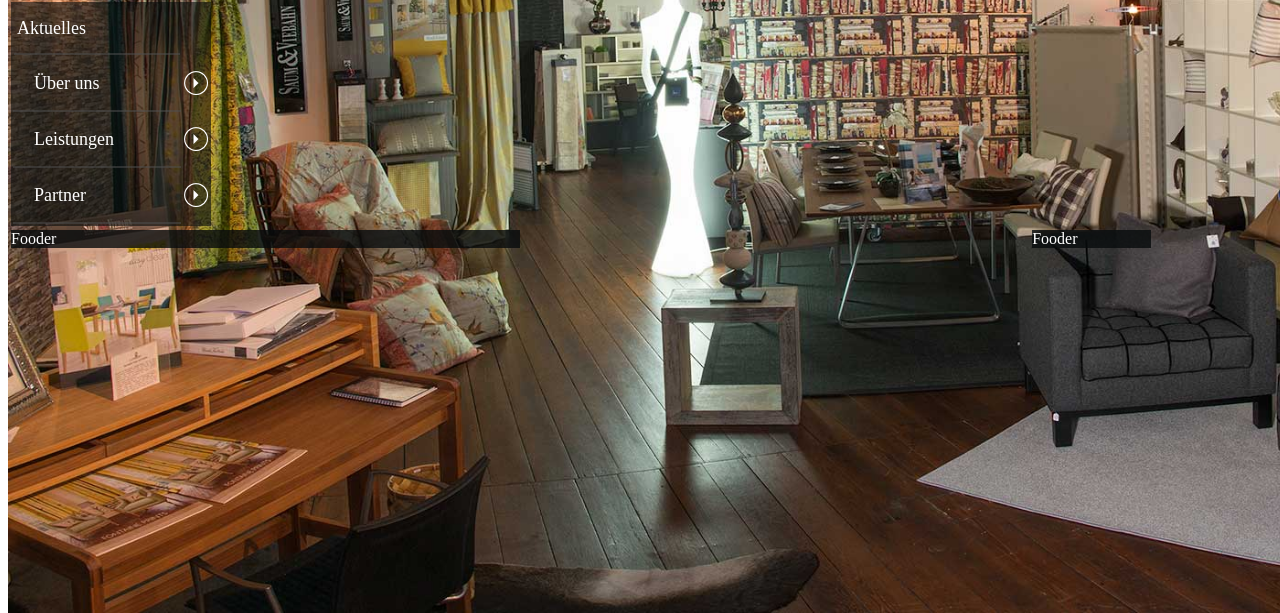
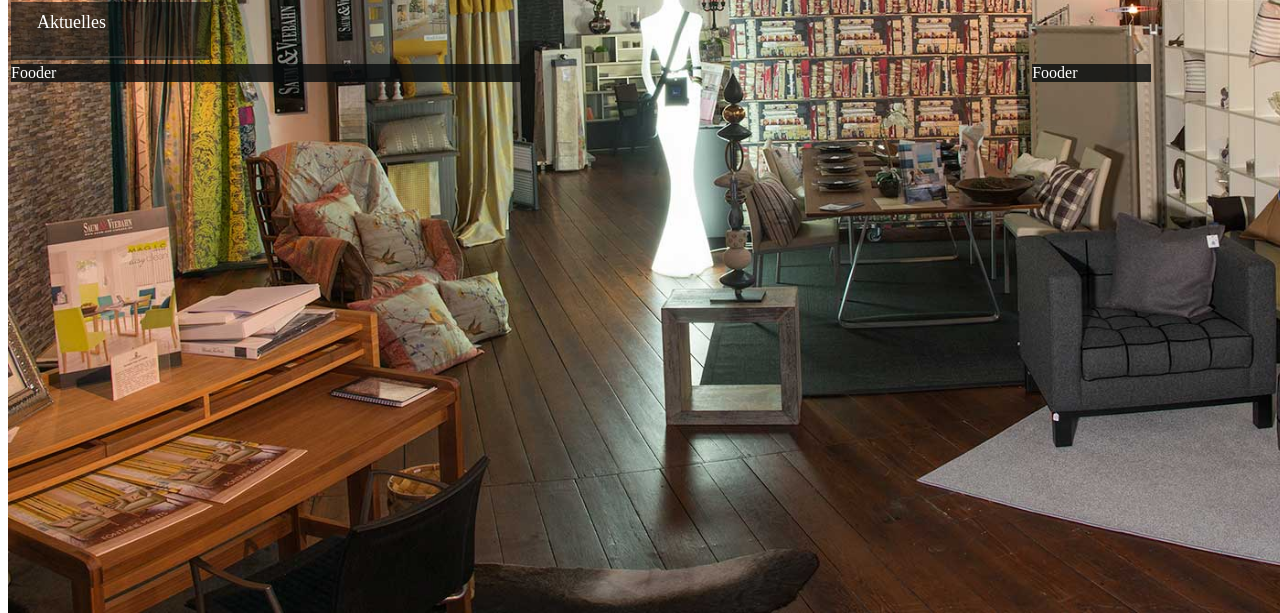
Before and after one commit to Sniger87/zerwas.info, a plain HTML site: page index.html in a window 1280 px wide. Shown: the part 195-808 px from the top of the page. Drawn offline with Linux system fonts and the light colour scheme.

Commit message:
Update NavMenu

```diff
--- a/index.html
+++ b/index.html
@@ -36,50 +36,25 @@
     <tr>
         <td>
             <div id="navigation" class="navigation">
+                <table id="mainTable" class="mainTable">
+                    <tr>
+                        <td id="menuItem" class="menuItem">
+                            <div id="menuInlineHoverDiv" class="menuInlineHoverDiv">
+                                <a href="">
+                                    <div id="menuInlineDiv" class="menuInlineDiv">
                                         <table>
                                             <tr>
-                        <td>
-                            <a href="">
-                                <table id="menuTable" class="menuTable">
-                                    <tr id="menuItem" class="menuItem">
                                                 <td>
                                                     Aktuelles
                                                 </td>
                                                 <td>
-                                            <img id="menuButton" class="menuButton" src="images/next.png" alt=""/>
+                                                    <div id="menuButton" class="menuButton">
+                                                        <img src="images/next.png" alt=""/>                                                                  </div>
                                                 </td>
                                             </tr>
                                         </table>
+                                    </div>
                                 </a>
-                        </td>
-                    </tr>
-                    <tr>
-                        <td id="menuTable" class="menuTable">
-                            <a id="menuItem" class="menuItem" href="">&Uuml;ber uns</a>
-                        </td>
-                        <td>
-                            <div>
-                                <img src="images/next.png" alt=""/>
-                            </div>
-                        </td>
-                    </tr>
-                    <tr>
-                        <td id="menuTable" class="menuTable">
-                            <a id="menuItem" class="menuItem" href="">Leistungen</a>
-                        </td>
-                        <td>
-                            <div>
-                                <img src="images/next.png" alt=""/>
-                            </div>
-                        </td>
-                    </tr>
-                    <tr>
-                        <td id="menuTable" class="menuTable">
-                            <a id="menuItem" class="menuItem" href="">Partner</a>
-                        </td>
-                        <td>
-                            <div>
-                                <img src="images/next.png" alt=""/>
                             </div>
                         </td>
                     </tr>
--- a/style.css
+++ b/style.css
@@ -68,44 +68,58 @@
     color: white;
 }
 
-.menuTable{
+a {
+    text-decoration: none;
+    color: white;
+    border: 0px solid transparent;
+}
+
+img {
+    border: 0px solid transparent;
+}
+
+.menuItem{
     height: 50px;
     width: 100%;
+    text-align: center;
+    font-size: large;
+    color: white;
+    background-color: transparent;
     border-bottom: 2px solid rgb(80,80,80);
     border-bottom: 2px solid rgba(80,80,80,0.5);
 }
 
-a {
-    text-decoration: none;
+.menuInlineHoverDiv {
+    width: 100%;
+    height: 100%;
+    display: block;
+    text-align: center;
+    -moz-transition: all 0.5s, ease-in-out 0.5s;
+    -webkit-transition: all 0.5s, ease-in-out 0.5s;
+    transition: all 0.5s, ease-in-out 0.5s;
+}
+
+#menuInlineHoverDiv:hover {
+    margin-left: 20px;
+    color: #808080;
+    visibility: visible;
+}
+
+.menuInlineDiv {
+    margin-left: 20px;
+    width: 100%;
+    height: 100%;
+    display: block;
+    text-align: center;
+    -moz-transition: all 0.5s, ease-in-out 0.5s;
+    -webkit-transition: all 0.5s, ease-in-out 0.5s;
+    transition: all 0.5s, ease-in-out 0.5s;
 }
 
 .menuButton {
-    visibility: hidden;
+    visibility: collapse;
     text-align: right;
     -moz-transition: all 0.5s, ease-in-out 0.5s;
     -webkit-transition: all 0.5s, ease-in-out 0.5s;
     transition: all 0.5s, ease-in-out 0.5s;
 }
-
-#menuButton:hover , td:hover{
-    visibility: visible;
-}
-
-.menuItem {
-    margin-left: 20px;
-    width: 100%;
-    height: 100%;
-    font-size: large;
-    color: white;
-    background-color: transparent;
-    text-align: left;
-    text-decoration: none;
-    -moz-transition: all 0.5s, ease-in-out 0.5s;
-    -webkit-transition: all 0.5s, ease-in-out 0.5s;
-    transition: all 0.5s, ease-in-out 0.5s;
-}
-
-#menuItem:hover {
-    margin-left: 40px;
-    color: #808080;
-}
```
Lines whose indentation alone changed are shown as unchanged.
